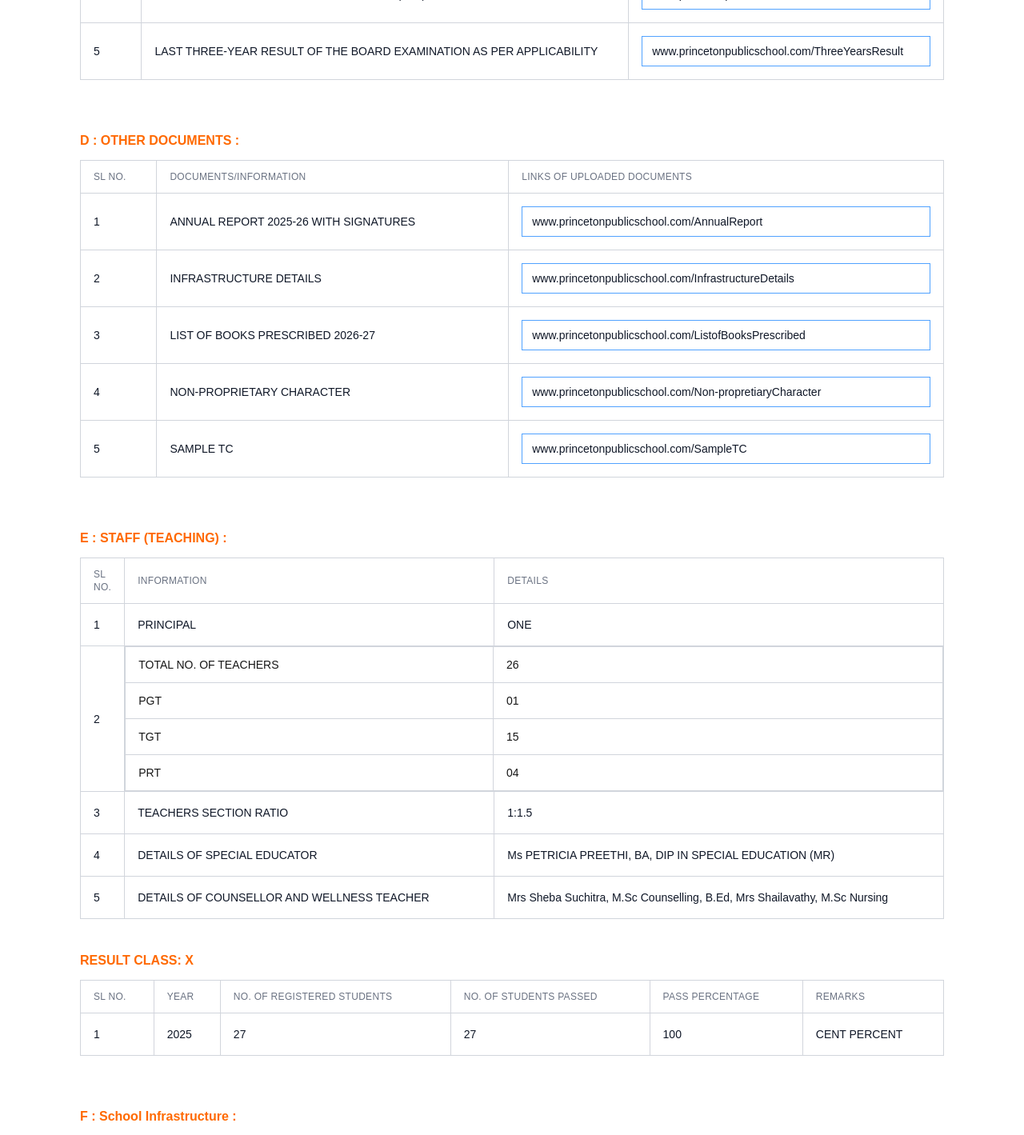
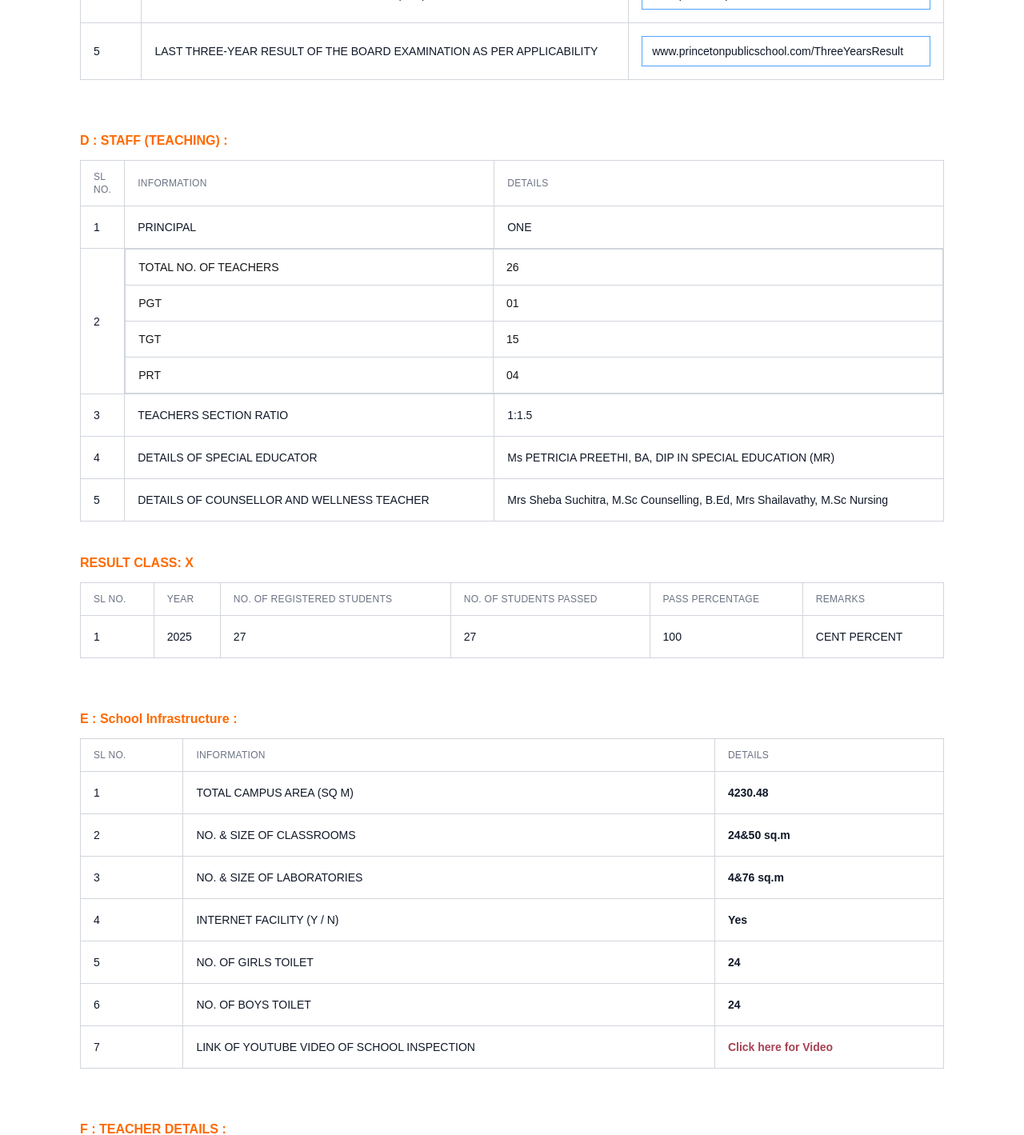
Before and after one commit to Adityadevo/ed-website, a Next.js app: page /mandatory-disclosure in a window 1280 px wide. Shown: the part 2560-3979 px from the top of the page at 80% size. Built offline with nearby package versions, Linux system fonts and the light colour scheme.

Commit message:
fix:fixes teacher details

```diff
--- a/app/components/mandatory/InfrastructureTable.tsx
+++ b/app/components/mandatory/InfrastructureTable.tsx
@@ -65,7 +65,7 @@ const InfrastructureTable: React.FC<Props> = ({
     <section className="px-4 md:px-8 lg:px-[100px] py-8">
       <div className="max-w-7xl mx-auto">
         <h2 className="text-[15px] md:text-base font-semibold text-orange-500 mb-3">
-          F : {title} :
+          E : {title} :
         </h2>
 
         <div className="overflow-x-auto">
--- a/app/components/mandatory/OtherDocumentsTable.tsx
+++ b/app/components/mandatory/OtherDocumentsTable.tsx
@@ -85,7 +85,7 @@ const OtherDocumentsTable: React.FC<Props> = ({
     <section className="px-4 md:px-8 lg:px-[100px] py-8">
       <div className="max-w-7xl mx-auto">
         <h2 className="text-[15px] md:text-base font-semibold text-orange-500 mb-3">
-          D : {title} :
+          G : {title} :
         </h2>
 
         <div className="overflow-x-auto">
--- a/app/components/mandatory/StaffTeachingTable.tsx
+++ b/app/components/mandatory/StaffTeachingTable.tsx
@@ -102,7 +102,7 @@ const StaffTeachingTable: React.FC<Props> = ({
     <section className="px-4 md:px-8 lg:px-[100px] py-8">
       <div className="max-w-7xl mx-auto">
         <h2 className="text-[15px] md:text-base font-semibold text-orange-500 mb-3">
-          E : {title} :
+          D : {title} :
         </h2>
 
         <div className="overflow-x-auto">
--- a/app/components/mandatory/TeacherDetailsTable.tsx
+++ b/app/components/mandatory/TeacherDetailsTable.tsx
@@ -55,7 +55,7 @@ const TeacherDetailsTable: React.FC<Props> = ({
     <section className="px-4 md:px-8 lg:px-[100px] py-8">
       <div className="max-w-7xl mx-auto">
         <h2 className="text-[15px] md:text-base font-semibold text-orange-500 mb-3">
-          G : {title.toUpperCase()} :
+          F : {title.toUpperCase()} :
         </h2>
 
         <div className="overflow-x-auto">
--- a/app/mandatory-disclosure/page.tsx
+++ b/app/mandatory-disclosure/page.tsx
@@ -29,10 +29,11 @@ export default function MandatoryDisclosurePage() {
       <GeneralInfoTable />
       <DocumentsTable />
       <ResultAcademicsTable />
-      <OtherDocumentsTable />
+
       <StaffTeachingTable />
       <InfrastructureTable />
       <TeacherDetailsTable/>
+       <OtherDocumentsTable />
 
       {/* Testimonials + Footer */}
       <section className="px-4 md:px-8 lg:px-[100px]">
```
